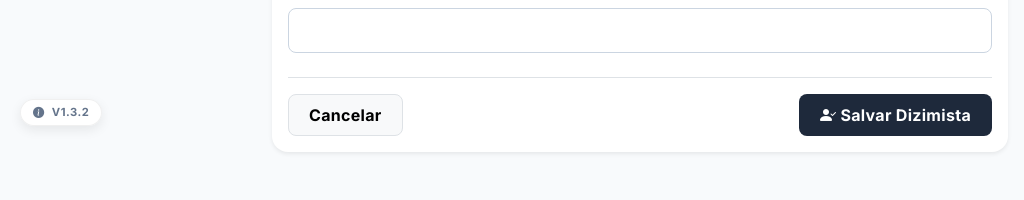
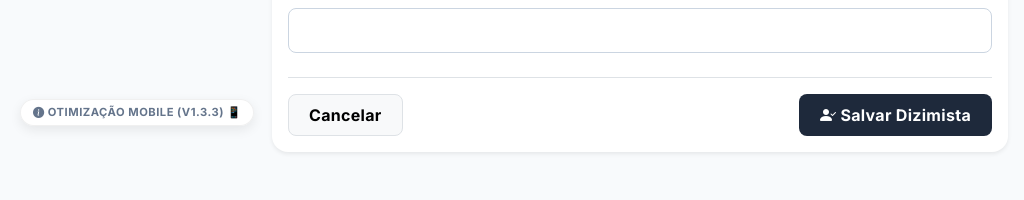
Before and after one commit to snoker68/sistema-dizimo, a Django app: page /dizimista/novo/ in a window 1280 px wide. Shown: the part 654-854 px from the top of the page, without its empty margins (0-1024 px from the left). Run offline with Django 5.2, Linux system fonts and the light colour scheme; the visitor is signed in with stand-in values (Sample User, id 1).

Commit message:
alteração

```diff
--- a/dizimo/templates/base.html
+++ b/dizimo/templates/base.html
@@ -108,7 +108,7 @@
     {% block scripts %}{% endblock %}
 
     <div class="version-tag">
-        <i class="bi bi-info-circle-fill me-1"></i> v1.3.2
+        <i class="bi bi-info-circle-fill"></i> Otimização Mobile (v1.3.3) 📱
     </div>
 </body>
 
--- a/dizimo/views.py
+++ b/dizimo/views.py
@@ -258,7 +258,7 @@ def webhook_update(request):
         # Token de segurança simples via parâmetro GET
         # Exemplo: /update_server/?token=meutokensecreto
         token = request.GET.get('token')
-        if token != 'mudar_este_token_depois':
+        if token != 'PDD':
             return HttpResponse('Não autorizado (Token inválido ou ausente)', status=401)
 
         try:
```
